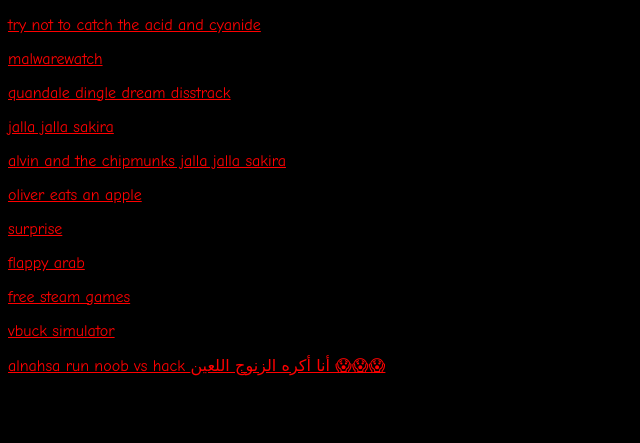
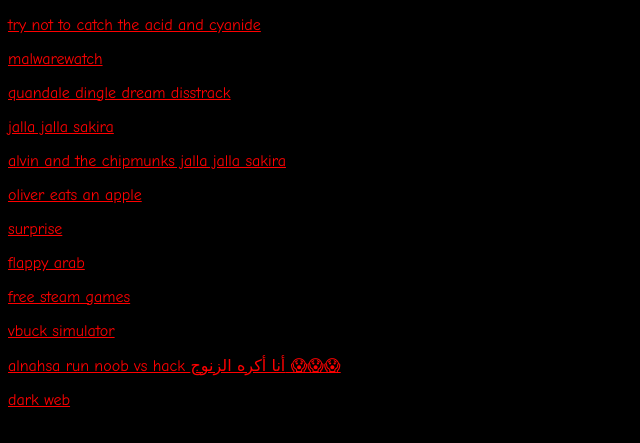
Before and after one commit to grigorilandv3/grigorilandv3.github.io, a plain HTML site: page index.html in a window 1280 px wide. Shown: the part 105-548 px from the top of the page, without its empty margins (0-640 px from the left). Drawn offline with Linux system fonts and the light colour scheme.

Commit message:
Update index.html

```diff
--- a/index.html
+++ b/index.html
@@ -78,8 +78,11 @@
 
 <p></p>
 
-<a href="https://www.youtube.com/watch?v=rS56w-1x-Z0" class="cs">alnahsa run noob vs hack أنا أكره الزنوج اللعين 😱😱😱</a>
+<a href="https://www.youtube.com/watch?v=rS56w-1x-Z0" class="cs">alnahsa run noob vs hack أنا أكره الزنوج 😱😱😱</a>
 
 <p></p>
+
+<a href="https://darkweb.se" class="cs">dark web</a>
+
 </body>
 </html>
```
